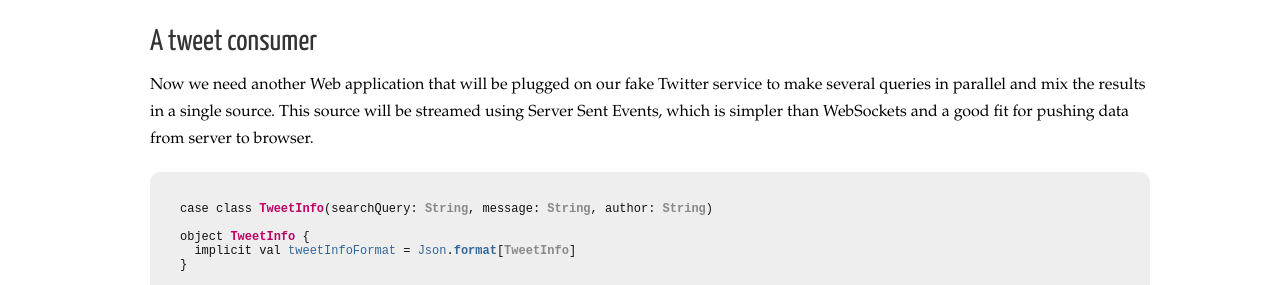
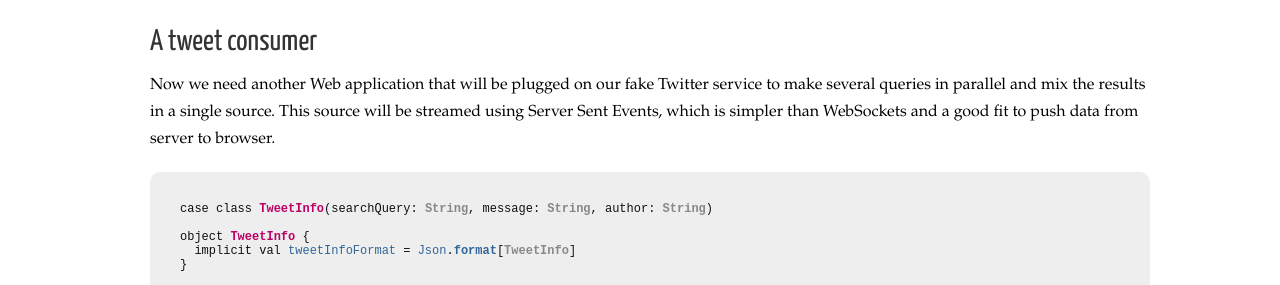
Before and after one commit to loicdescotte/loicdescotte.github.io, a Jekyll site: the page built from _posts/2016-02-05-play25-akka-streams.md, in a window 1280 px wide. Shown: the part 815-1100 px from the top of the page. Built offline with Jekyll 4.4.1, drawn with Linux system fonts in a browser that asks for light colours; nearby versions of some CDN libraries; comment, search, counter and statistics services are not loaded.

Commit message:
Update 2016-02-05-play25-akka-streams.md

````diff
--- a/_posts/2016-02-05-play25-akka-streams.md
+++ b/_posts/2016-02-05-play25-akka-streams.md
@@ -8,7 +8,7 @@ tags:
  - Akka Streams
  - Push
  - Server Sent Events
- - Websocket
+ - WebSocket
 ---
 
 ---
@@ -44,7 +44,7 @@ The `tick` method creates a simple source with 1 second of delay between 2 messa
 
 ## A tweet consumer
 
-Now we need another Web application that will be plugged on our fake Twitter service to make several queries in parallel and mix the results in a single source. This source will be streamed using Server Sent Events, which is simpler than WebSockets and a good fit for pushing data from server to browser.
+Now we need another Web application that will be plugged on our fake Twitter service to make several queries in parallel and mix the results in a single source. This source will be streamed using Server Sent Events, which is simpler than WebSockets and a good fit to push data from server to browser.
 
 ```scala
 case class TweetInfo(searchQuery: String, message: String, author: String)
````
